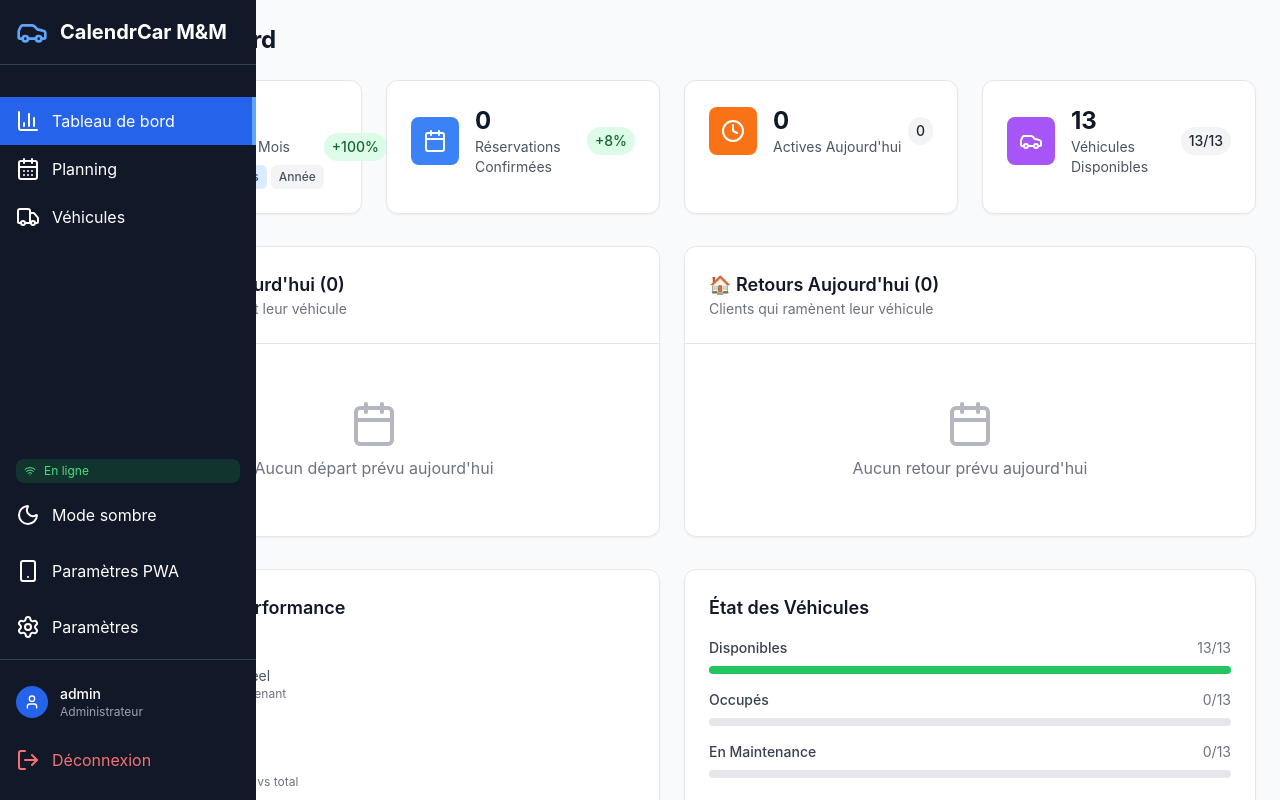
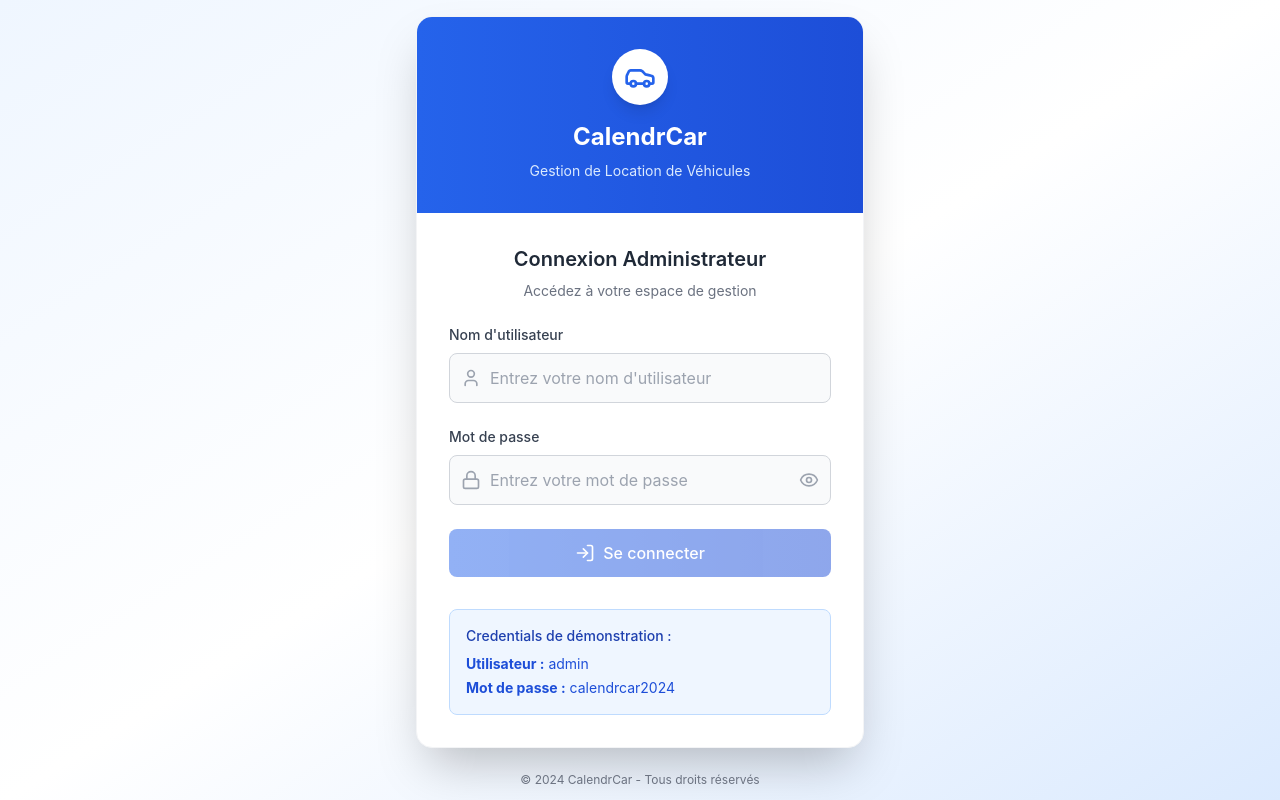
Before and after one commit to panaho82/calendrcar, a React (Create React App) app: page / in a window 1280 px wide. Shown: the top 800 px of the page. Built offline with nearby package versions, Linux system fonts and the light colour scheme.

Commit message:
\AUTHENTIFICATION COMPLÈTE FONCTIONNELLE"

```diff
--- a/src/App.tsx
+++ b/src/App.tsx
@@ -29,16 +29,270 @@ import {
   Wifi,
   WifiOff,
   Smartphone,
-  LogOut
+  LogOut,
+  Lock,
+  Eye,
+  EyeOff,
+  LogIn
 } from "lucide-react";
 // Imports PWA temporairement désactivés pour les tests
 // import { usePWA } from './hooks/usePWA';
 // import { useNotificationScheduler } from './hooks/useNotificationScheduler';
 
-// Imports pour l'authentification - TEST
-import TestAuth from './TestAuth';
-// import { AuthProvider, useAuth } from './AuthContext';
-// import LoginPage from './LoginPage';
+// Authentification intégrée directement dans App.tsx
+
+// ==================== AUTHENTIFICATION ====================
+
+interface AuthContextType {
+  isAuthenticated: boolean;
+  username: string | null;
+  login: (username: string, password: string) => Promise<boolean>;
+  logout: () => void;
+  isLoading: boolean;
+}
+
+const AuthContext = React.createContext<AuthContextType | undefined>(undefined);
+
+const AUTH_STORAGE_KEY = 'calendrcar-auth';
+const ADMIN_USERNAME = 'admin';
+const ADMIN_PASSWORD = 'calendrcar2024';
+
+const AuthProvider: React.FC<{ children: React.ReactNode }> = ({ children }) => {
+  const [isAuthenticated, setIsAuthenticated] = useState(false);
+  const [username, setUsername] = useState<string | null>(null);
+  const [isLoading, setIsLoading] = useState(true);
+
+  useEffect(() => {
+    const checkAuth = () => {
+      try {
+        const authData = localStorage.getItem(AUTH_STORAGE_KEY);
+        if (authData) {
+          const { username: storedUsername, timestamp } = JSON.parse(authData);
+
+          const sessionDuration = 24 * 60 * 60 * 1000; // 24 heures
+          const now = Date.now();
+
+          if (now - timestamp < sessionDuration) {
+            setIsAuthenticated(true);
+            setUsername(storedUsername);
+          } else {
+            localStorage.removeItem(AUTH_STORAGE_KEY);
+          }
+        }
+      } catch (error) {
+        console.error('Erreur auth:', error);
+        localStorage.removeItem(AUTH_STORAGE_KEY);
+      } finally {
+        setIsLoading(false);
+      }
+    };
+
+    checkAuth();
+  }, []);
+
+  const login = async (inputUsername: string, inputPassword: string): Promise<boolean> => {
+    if (inputUsername === ADMIN_USERNAME && inputPassword === ADMIN_PASSWORD) {
+      const authData = {
+        username: ADMIN_USERNAME,
+        timestamp: Date.now()
+      };
+
+      localStorage.setItem(AUTH_STORAGE_KEY, JSON.stringify(authData));
+      setIsAuthenticated(true);
+      setUsername(ADMIN_USERNAME);
+      return true;
+    }
+    return false;
+  };
+
+  const logout = () => {
+    localStorage.removeItem(AUTH_STORAGE_KEY);
+    setIsAuthenticated(false);
+    setUsername(null);
+  };
+
+  const value: AuthContextType = {
+    isAuthenticated,
+    username,
+    login,
+    logout,
+    isLoading
+  };
+
+  return (
+    <AuthContext.Provider value={value}>
+      {children}
+    </AuthContext.Provider>
+  );
+};
+
+const useAuth = (): AuthContextType => {
+  const context = React.useContext(AuthContext);
+  if (context === undefined) {
+    throw new Error('useAuth doit être utilisé dans un AuthProvider');
+  }
+  return context;
+};
+
+// Page de Login
+const LoginPage: React.FC = () => {
+  const [username, setUsername] = useState('');
+  const [password, setPassword] = useState('');
+  const [showPassword, setShowPassword] = useState(false);
+  const [isLoading, setIsLoading] = useState(false);
+  const [error, setError] = useState('');
+  const { login } = useAuth();
+
+  const handleSubmit = async (e: React.FormEvent) => {
+    e.preventDefault();
+
+    if (!username.trim() || !password.trim()) {
+      setError('Veuillez remplir tous les champs');
+      return;
+    }
+
+    setIsLoading(true);
+    setError('');
+
+    try {
+      const success = await login(username.trim(), password);
+      if (!success) {
+        setError('Nom d\'utilisateur ou mot de passe incorrect');
+        setPassword('');
+      }
+    } catch (error) {
+      setError('Erreur de connexion. Veuillez réessayer.');
+    } finally {
+      setIsLoading(false);
+    }
+  };
+
+  return (
+    <div className="min-h-screen bg-gradient-to-br from-blue-50 via-white to-blue-100 flex items-center justify-center p-4">
+      <div className="w-full max-w-md">
+        <div className="bg-white rounded-2xl shadow-2xl border border-gray-100 overflow-hidden">
+          {/* Header */}
+          <div className="bg-gradient-to-r from-blue-600 to-blue-700 px-8 py-8 text-center">
+            <div className="flex justify-center mb-4">
+              <div className="bg-white rounded-full p-3 shadow-lg">
+                <Car className="h-8 w-8 text-blue-600" />
+              </div>
+            </div>
+            <h1 className="text-2xl font-bold text-white mb-2">CalendrCar</h1>
+            <p className="text-blue-100 text-sm">Gestion de Location de Véhicules</p>
+          </div>
+
+          {/* Form */}
+          <div className="px-8 py-8">
+            <div className="text-center mb-6">
+              <h2 className="text-xl font-semibold text-gray-800 mb-2">Connexion Administrateur</h2>
+              <p className="text-gray-500 text-sm">Accédez à votre espace de gestion</p>
+            </div>
+
+            <form onSubmit={handleSubmit} className="space-y-6">
+              {/* Username Field */}
+              <div>
+                <label className="block text-sm font-medium text-gray-700 mb-2">
+                  Nom d'utilisateur
+                </label>
+                <div className="relative">
+                  <div className="absolute inset-y-0 left-0 pl-3 flex items-center pointer-events-none">
+                    <User className="h-5 w-5 text-gray-400" />
+                  </div>
+                  <input
+                    type="text"
+                    value={username}
+                    onChange={(e) => setUsername(e.target.value)}
+                    className="w-full pl-10 pr-4 py-3 border border-gray-300 rounded-lg focus:ring-2 focus:ring-blue-500 focus:border-transparent transition-all duration-200 bg-gray-50 focus:bg-white"
+                    placeholder="Entrez votre nom d'utilisateur"
+                    disabled={isLoading}
+                  />
+                </div>
+              </div>
+
+              {/* Password Field */}
+              <div>
+                <label className="block text-sm font-medium text-gray-700 mb-2">
+                  Mot de passe
+                </label>
+                <div className="relative">
+                  <div className="absolute inset-y-0 left-0 pl-3 flex items-center pointer-events-none">
+                    <Lock className="h-5 w-5 text-gray-400" />
+                  </div>
+                  <input
+                    type={showPassword ? 'text' : 'password'}
+                    value={password}
+                    onChange={(e) => setPassword(e.target.value)}
+                    className="w-full pl-10 pr-12 py-3 border border-gray-300 rounded-lg focus:ring-2 focus:ring-blue-500 focus:border-transparent transition-all duration-200 bg-gray-50 focus:bg-white"
+                    placeholder="Entrez votre mot de passe"
+                    disabled={isLoading}
+                  />
+                  <button
+                    type="button"
+                    onClick={() => setShowPassword(!showPassword)}
+                    className="absolute inset-y-0 right-0 pr-3 flex items-center"
+                    disabled={isLoading}
+                  >
+                    {showPassword ? (
+                      <EyeOff className="h-5 w-5 text-gray-400 hover:text-gray-600" />
+                    ) : (
+                      <Eye className="h-5 w-5 text-gray-400 hover:text-gray-600" />
+                    )}
+                  </button>
+                </div>
+              </div>
+
+              {/* Error Message */}
+              {error && (
+                <div className="flex items-center space-x-2 p-3 bg-red-50 border border-red-200 rounded-lg">
+                  <AlertCircle className="h-5 w-5 text-red-500 flex-shrink-0" />
+                  <p className="text-red-700 text-sm">{error}</p>
+                </div>
+              )}
+
+              {/* Login Button */}
+              <button
+                type="submit"
+                disabled={isLoading || !username.trim() || !password.trim()}
+                className="w-full bg-gradient-to-r from-blue-600 to-blue-700 text-white py-3 px-4 rounded-lg font-medium hover:from-blue-700 hover:to-blue-800 focus:outline-none focus:ring-2 focus:ring-blue-500 focus:ring-offset-2 disabled:opacity-50 disabled:cursor-not-allowed transition-all duration-200 flex items-center justify-center space-x-2"
+              >
+                {isLoading ? (
+                  <>
+                    <div className="animate-spin rounded-full h-5 w-5 border-b-2 border-white"></div>
+                    <span>Connexion...</span>
+                  </>
+                ) : (
+                  <>
+                    <LogIn className="h-5 w-5" />
+                    <span>Se connecter</span>
+                  </>
+                )}
+              </button>
+            </form>
+
+            {/* Demo Credentials */}
+            <div className="mt-8 p-4 bg-blue-50 border border-blue-200 rounded-lg">
+              <p className="text-blue-800 text-sm font-medium mb-2">Credentials de démonstration :</p>
+              <div className="text-blue-700 text-sm space-y-1">
+                <p><strong>Utilisateur :</strong> admin</p>
+                <p><strong>Mot de passe :</strong> calendrcar2024</p>
+              </div>
+            </div>
+          </div>
+        </div>
+
+        {/* Footer */}
+        <div className="text-center mt-6">
+          <p className="text-gray-500 text-xs">
+            © 2024 CalendrCar - Tous droits réservés
+          </p>
+        </div>
+      </div>
+    </div>
+  );
+};
+
+// ==================== FIN AUTHENTIFICATION ====================
 
 interface Vehicle {
   id: string;
@@ -702,9 +956,7 @@ const Sidebar = ({
   onToggleTheme: () => void,
   showNotification: (message: string, type?: 'success' | 'error' | 'warning' | 'info') => void
 }) => {
-  // const { logout, username } = useAuth();
-  const logout = () => console.log('logout');
-  const username = 'admin';
+  const { logout, username } = useAuth();
   const [isExpanded, setIsExpanded] = useState(false);
   const [isPWASettingsOpen, setIsPWASettingsOpen] = useState(false);
   // Temporairement désactivé pour les tests
@@ -3605,9 +3857,35 @@ const AuthenticatedApp: React.FC = () => {
   );
 };
 
-// Composant App temporairement sans authentification
+// Composant App avec gestion d'authentification
 const App: React.FC = () => {
+  const { isAuthenticated, isLoading } = useAuth();
+
+  if (isLoading) {
+    return (
+      <div className="min-h-screen bg-gradient-to-br from-blue-50 via-white to-blue-100 flex items-center justify-center">
+        <div className="text-center">
+          <div className="animate-spin rounded-full h-12 w-12 border-b-2 border-blue-600 mx-auto mb-4"></div>
+          <p className="text-gray-600">Chargement de CalendrCar...</p>
+        </div>
+      </div>
+    );
+  }
+
+  if (!isAuthenticated) {
+    return <LoginPage />;
+  }
+
   return <AuthenticatedApp />;
 };
 
-export default App;
+// Composant racine avec AuthProvider
+const AppWithAuth: React.FC = () => {
+  return (
+    <AuthProvider>
+      <App />
+    </AuthProvider>
+  );
+};
+
+export default AppWithAuth;
--- a/src/TestAuth.tsx
+++ /dev/null
@@ -1,7 +0,0 @@
-import React from 'react';
-
-export const TestAuth = () => {
-  return <div>Test Auth</div>;
-};
-
-export default TestAuth;
```
